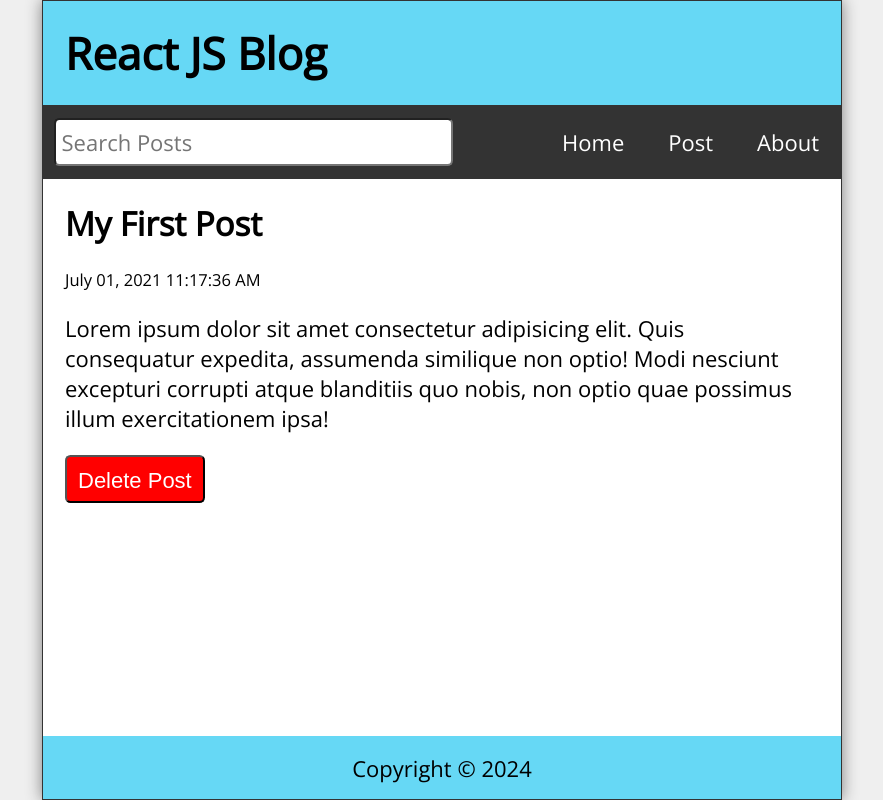
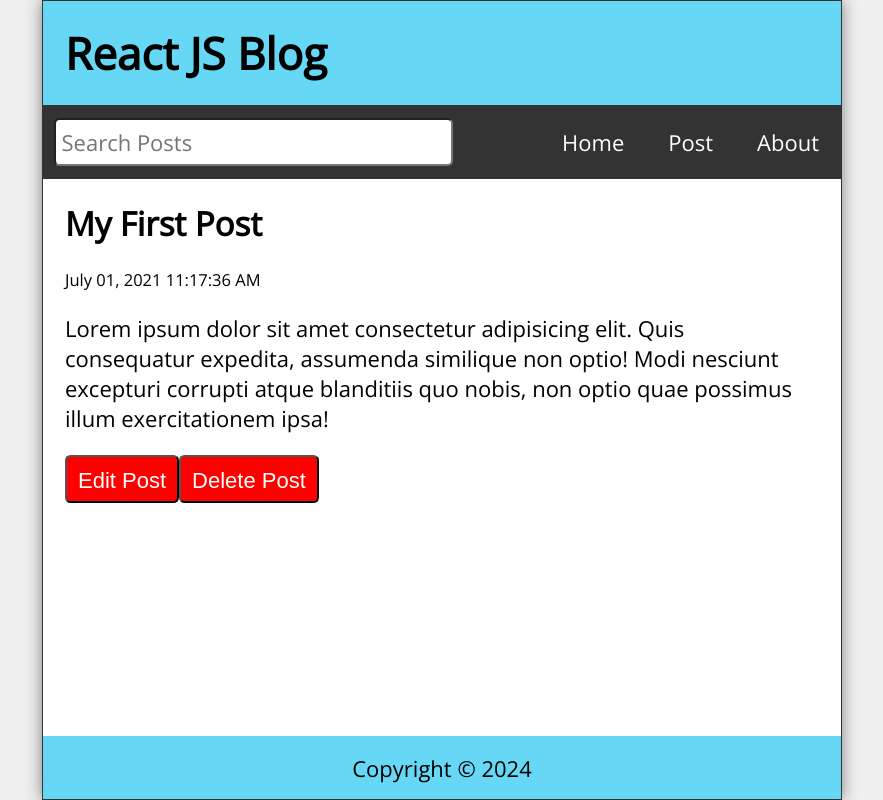
Before and after one commit to Shadman-Ahmed-27/blog-project, a React (Create React App) app: page /Post/1 in a window 1280 px wide. Shown: the whole page, without its empty margins (198-1081 px from the left). Built offline with nearby package versions, Linux system fonts and the light colour scheme; data requests are answered from the project's data file.

Commit message:
added axios for backend capability and a json database server to pull data from, added delete and post functionality to the handle submit and handle delete buttons

```diff
--- /dev/null
+++ b/data/db.json
@@ -0,0 +1,28 @@
+{
+  "posts": [
+    {
+      "id": "1",
+      "title": "My First Post",
+      "datetime": "July 01, 2021 11:17:36 AM",
+      "body": "Lorem ipsum dolor sit amet consectetur adipisicing elit. Quis consequatur expedita, assumenda similique non optio! Modi nesciunt excepturi corrupti atque blanditiis quo nobis, non optio quae possimus illum exercitationem ipsa!"
+    },
+    {
+      "id": "2",
+      "title": "My 2nd Post",
+      "datetime": "July 01, 2021 11:17:36 AM",
+      "body": "Lorem ipsum dolor sit amet consectetur adipisicing elit. Quis consequatur expedita, assumenda similique non optio! Modi nesciunt excepturi corrupti atque blanditiis quo nobis, non optio quae possimus illum exercitationem ipsa!"
+    },
+    {
+      "id": "3",
+      "title": "My 3rd Post",
+      "datetime": "July 01, 2021 11:17:36 AM",
+      "body": "Lorem ipsum dolor sit amet consectetur adipisicing elit. Quis consequatur expedita, assumenda similique non optio! Modi nesciunt excepturi corrupti atque blanditiis quo nobis, non optio quae possimus illum exercitationem ipsa!"
+    },
+    {
+      "id": "4",
+      "title": "My Fourth Post",
+      "datetime": "July 01, 2021 11:17:36 AM",
+      "body": "Lorem ipsum dolor sit amet consectetur adipisicing elit. Quis consequatur expedita, assumenda similique non optio! Modi nesciunt excepturi corrupti atque blanditiis quo nobis, non optio quae possimus illum exercitationem ipsa!"
+    }
+  ]
+}
--- a/package.json
+++ b/package.json
@@ -6,6 +6,7 @@
     "@testing-library/jest-dom": "^5.17.0",
     "@testing-library/react": "^13.4.0",
     "@testing-library/user-event": "^13.5.0",
+    "axios": "^1.7.7",
     "date-fns": "^4.1.0",
     "react": "^18.3.1",
     "react-dom": "^18.3.1",
--- a/src/App.js
+++ b/src/App.js
@@ -4,44 +4,41 @@
 import Home from "./Home";
 import NewPost from "./NewPost";
 import PostPage from "./PostPage";
+import EditPost from "./EditPost";
 import About from "./About";
 import Missing from "./Missing";
 import { useNavigate, Route, Routes } from "react-router-dom";
 import { useState, useEffect } from "react";
 import { format } from "date-fns";
+import api from "./api/posts";
 
 function App() {
-  const [posts, setPosts] = useState([
-    {
-      id: 1,
-      title: "My First Post",
-      datetime: "July 01, 2021 11:17:36 AM",
-      body: "Lorem ipsum dolor sit amet consectetur adipisicing elit. Quis consequatur expedita, assumenda similique non optio! Modi nesciunt excepturi corrupti atque blanditiis quo nobis, non optio quae possimus illum exercitationem ipsa!",
-    },
-    {
-      id: 2,
-      title: "My 2nd Post",
-      datetime: "July 01, 2021 11:17:36 AM",
-      body: "Lorem ipsum dolor sit amet consectetur adipisicing elit. Quis consequatur expedita, assumenda similique non optio! Modi nesciunt excepturi corrupti atque blanditiis quo nobis, non optio quae possimus illum exercitationem ipsa!",
-    },
-    {
-      id: 3,
-      title: "My 3rd Post",
-      datetime: "July 01, 2021 11:17:36 AM",
-      body: "Lorem ipsum dolor sit amet consectetur adipisicing elit. Quis consequatur expedita, assumenda similique non optio! Modi nesciunt excepturi corrupti atque blanditiis quo nobis, non optio quae possimus illum exercitationem ipsa!",
-    },
-    {
-      id: 4,
-      title: "My Fourth Post",
-      datetime: "July 01, 2021 11:17:36 AM",
-      body: "Lorem ipsum dolor sit amet consectetur adipisicing elit. Quis consequatur expedita, assumenda similique non optio! Modi nesciunt excepturi corrupti atque blanditiis quo nobis, non optio quae possimus illum exercitationem ipsa!",
-    },
-  ]);
+  const [posts, setPosts] = useState([]);
   const [search, setSearch] = useState("");
   const [searchResults, setSearchResults] = useState([]);
   const [postTitle, setPostTitle] = useState("");
   const [postBody, setPostBody] = useState("");
+  const [editTitle, setEditTitle] = useState("");
+  const [editBody, setEditBody] = useState("");
   const navigate = useNavigate();
+
+  useEffect(() => {
+    const fetchPosts = async () => {
+      try {
+        const response = await api.get("./posts");
+        setPosts(response.data);
+      } catch (err) {
+        if (err.response) {
+          // Not in the 200 response range
+          console.log(err.response.data);
+          console.log(err.response.status);
+          console.log(err.response.headers);
+        } else console.log(`Error: ${err.message}`);
+      }
+    };
+
+    fetchPosts();
+  }, []);
 
   useEffect(() => {
     const filteredResults = posts.filter(
@@ -52,22 +49,48 @@
     setSearchResults(filteredResults.reverse());
   }, [posts, search]);
 
-  const handleSubmit = (e) => {
+  const handleSubmit = async (e) => {
     e.preventDefault();
     const id = posts.length ? posts[posts.length - 1].id + 1 : 1;
     const datetime = format(new Date(), "MMMM dd, yyyy pp");
     const newPost = { id, title: postTitle, datetime, body: postBody };
-    const allPosts = [...posts, newPost];
+    try {
+      const response = await api.post("/posts", newPost);
+      const allPosts = [...posts, response.data];
       setPosts(allPosts);
       setPostTitle("");
       setPostBody("");
       navigate("/");
+    } catch (err) {
+      console.log(`Error: ${err.message}`);
+    }
   };
 
-  const handleDelete = (id) => {
+  const handleDelete = async (id) => {
+    try {
+      const response = await api.delete(`/posts/${id}`);
       const postList = posts.filter((post) => post.id !== id);
       setPosts(postList);
       navigate("/");
+    } catch (err) {
+      console.log(`Error: ${err.message}`);
+    }
+  };
+
+  const handleEdit = async (id) => {
+    const datetime = format(new Date(), "MMMM dd, yyyy pp");
+    const updatedPost = { id, title: editTitle, datetime, body: editBody };
+    try {
+      const response = await api.put(`/posts/${id}`, updatedPost);
+      setPosts(
+        posts.map((post) => (post.id === id ? { ...response.data } : post))
+      );
+      setEditTitle("");
+      setEditBody("");
+      navigate.push("/");
+    } catch (err) {
+      console.log(`Error: ${err.message}`);
+    }
   };
 
   return (
@@ -89,6 +112,19 @@
           }
         />
         <Route
+          path="/edit/:id"
+          element={
+            <EditPost
+              posts={posts}
+              handleEdit={handleSubmit}
+              editTitle={editTitle}
+              setEditTitle={setEditTitle}
+              editBody={editBody}
+              setEditBody={setEditBody}
+            />
+          }
+        />
+        <Route
           path="/Post/:id"
           element={<PostPage posts={posts} handleDelete={handleDelete} />}
         />
--- /dev/null
+++ b/src/EditPost.js
@@ -0,0 +1,60 @@
+import { useEffect } from "react";
+import { useParams, Link } from "react-router-dom";
+
+const EditPost = ({
+  posts,
+  handleEdit,
+  editBody,
+  setEditBody,
+  editTitle,
+  setEditTitle,
+}) => {
+  const { id } = useParams();
+  const post = post.find((post) => post.id.toString() === id);
+  useEffect(() => {
+    if (post) {
+      setEditTitle(post.title);
+      setEditBody(post.body);
+    }
+  }, [posts, setEditTitle, setEditBody]);
+  return (
+    <main className="NewPost">
+      {editTitle && (
+        <>
+          <h2>Edit Post</h2>
+          <form className="newPostForm" onSubmit={(e) => e.preventDefault()}>
+            <label htmlFor="postTitle">Title:</label>
+            <input
+              id="postTitle"
+              type="text"
+              required
+              value={editTitle}
+              onChange={(e) => setEditTitle(e.target.value)}
+            ></input>
+            <label htmlFor="postBody">Post:</label>
+            <textarea
+              id="postBody"
+              required
+              value={editBody}
+              onChange={(e) => setEditBody(e.target.value)}
+            />
+            <button type="submit" onClick={() => handleEdit(post.id)}>
+              Submit
+            </button>
+          </form>
+        </>
+      )}
+      {!editTitle && (
+        <>
+          <h2>Post Not Found</h2>
+          <p>Well, that's disappointing.</p>
+          <p>
+            <Link to="/">Visit Our Homepage</Link>
+          </p>
+        </>
+      )}
+    </main>
+  );
+};
+
+export default EditPost;
--- a/src/PostPage.js
+++ b/src/PostPage.js
@@ -11,7 +11,15 @@
             <h2>{post.title}</h2>
             <p className="postDate">{post.datetime}</p>
             <p className="postBody">{post.body}</p>
-            <button onClick={() => handleDelete(post.id)}>Delete Post</button>
+            <Link to={`/edit/${post.id}`}>
+              <button className="editButton">Edit Post</button>
+            </Link>
+            <button
+              className="deleteButton"
+              onClick={() => handleDelete(post.id)}
+            >
+              Delete Post
+            </button>
           </>
         )}
         {!post && (
--- /dev/null
+++ b/src/api/posts.js
@@ -0,0 +1,5 @@
+import axios from "axios";
+
+export default axios.create({
+  baseURL: "http://localhost:3000",
+});
```
Also changed, not shown: 1 other file (tests, documents, lock files or other folders). Lines whose indentation alone changed are shown as unchanged.
